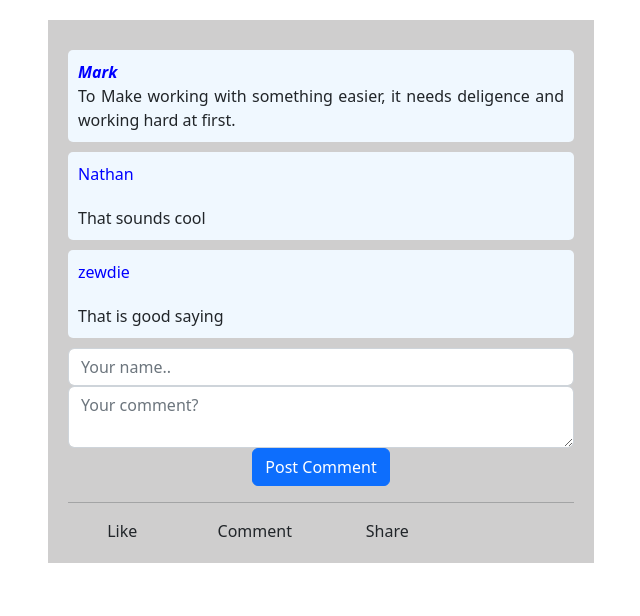
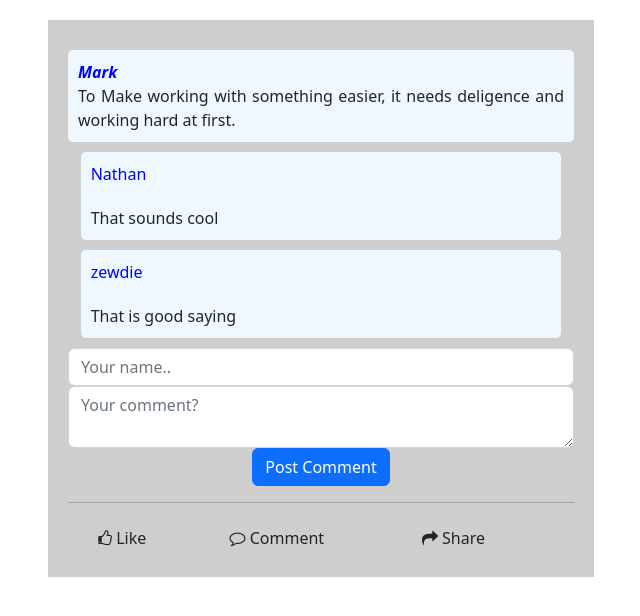
Before and after one commit to ZewdieMc/social_connect, a React (Create React App) app: page / in a window 1280 px wide. Shown: the top 616 px of the page, without its empty margins (319-959 px from the left). Built offline with nearby package versions, Linux system fonts and the light colour scheme.

Commit message:
Added three components for like, comment and sharebutons

```diff
--- a/package.json
+++ b/package.json
@@ -8,6 +8,7 @@
     "@testing-library/user-event": "^13.5.0",
     "bootstrap": "^5.2.1",
     "bootstrap-icons": "^1.9.1",
+    "font-awesome": "^4.7.0",
     "react": "^18.2.0",
     "react-dom": "^18.2.0",
     "react-scripts": "5.0.1",
--- a/src/App.js
+++ b/src/App.js
@@ -1,7 +1,6 @@
 import './App.css';
 import CommentBox from './components/CommentBox';
 import 'font-awesome/css/font-awesome.min.css';
-import ''
 function App() {
   return (
     <div className="App">
--- a/src/components/CommentBox.js
+++ b/src/components/CommentBox.js
@@ -4,6 +4,10 @@ import Comment from "./Comment";
 import CreateComment from "./CreateComment";
 import Post from "./Post";
 import 'bootstrap/dist/css/bootstrap.min.css'
+import 'bootstrap-icons/font/bootstrap-icons.css'
+import CommentButton from "./CommentButton";
+import ShareButton from "./ShareButton";
+import LikeButton from "./LikeButton";
 export default class CommentBox extends Component {
   static defaultProps = {
     comments: [
@@ -23,6 +27,9 @@ export default class CommentBox extends Component {
     const newComments = comments.concat([comment]);
     this.setState({ comments: newComments });
   };
+  handleLikeClick = ()=>console.log('Liked')
+  handleShareClick = ()=>console.log('Shared')
+  handleCommentClick = ()=>console.log('Open CommentBox')
 
   render() {
     const comments = this.state.comments;
@@ -44,18 +51,18 @@ export default class CommentBox extends Component {
               <hr></hr>
               <div className="row">
                 <div className="col-3">
-                  <span>Like</span>
+                <LikeButton onLikeClick = {this.handleLikeClick}/>
                 </div>
-                <div className="col-3">
-                  <span>Comment</span>
+                <div className="col-4">
+                <CommentButton onCommentClick ={this.handleCommentClick}/>
                 </div>
-                <div className="col-3">
-                  <span>Share</span>
+                <div className="col-4">
+                <ShareButton onShareClick = {this.handleShareClick}/>
                 </div>
               </div>
             </div>
           </div>
-          <div className="col-12 col-lg-3"></div>
+          <div className="col-12 col-lg-4"></div>
         </div>
       </div>
     );
--- /dev/null
+++ b/src/components/CommentButton.js
@@ -0,0 +1,9 @@
+function CommentButton(props){
+    return (
+      <button className="btn btn-light-outline"onClick={props.onCommentClick}>
+        <i className="fa fa-light fa-comment-o"></i> Comment
+      </button>
+    );
+}
+
+export default CommentButton;
--- a/src/components/CreateComment.js
+++ b/src/components/CreateComment.js
@@ -30,14 +30,14 @@ handleSubmit=e=>{
           <form className="createComment" onSubmit={this.handleSubmit}>
             <input
               type="text"
-              className="form-control"
+              className="form-control user_name"
               placeholder="Your name.."
               value={this.state.user}
               onChange={this.handleUserChange}
             />
             <textarea
               type="text"
-              className="form-control"
+              className="form-control user_comment"
               placeholder="Your comment?"
               value={this.state.content}
               onChange={this.handleContentChange}
--- /dev/null
+++ b/src/components/LikeButton.js
@@ -0,0 +1,9 @@
+function LikeButton(props){
+    return (
+      <button className="btn btn-light-outline" onClick={props.onLikeClick}>
+        <i className="fa fa-light fa-thumbs-o-up"></i> Like
+      </button>
+    );
+}
+
+export default LikeButton;
--- /dev/null
+++ b/src/components/ShareButton.js
@@ -0,0 +1,8 @@
+function ShareButton(props){
+    return (
+      <button className="btn btn-light-outline" onClick={props.onShareClick}>
+        <i className="fa fa-light fa-share"></i> Share
+      </button>
+    );
+}
+export default ShareButton;
--- a/src/index.css
+++ b/src/index.css
@@ -45,6 +45,7 @@ code {
   border-radius: 5px;
   margin-top: 10px;
   margin-bottom: 10px;
+  width: 95%;
   margin-right: auto;
   margin-left: auto;
 }
@@ -57,3 +58,9 @@ code {
   text-align: justify;
   padding: 10px;
 }
+.user_name{
+  width: 90%;
+}
+.user_comment{
+  width: 90%;
+}
```
Also changed, not shown: 1 other file (tests, documents, lock files or other folders).
